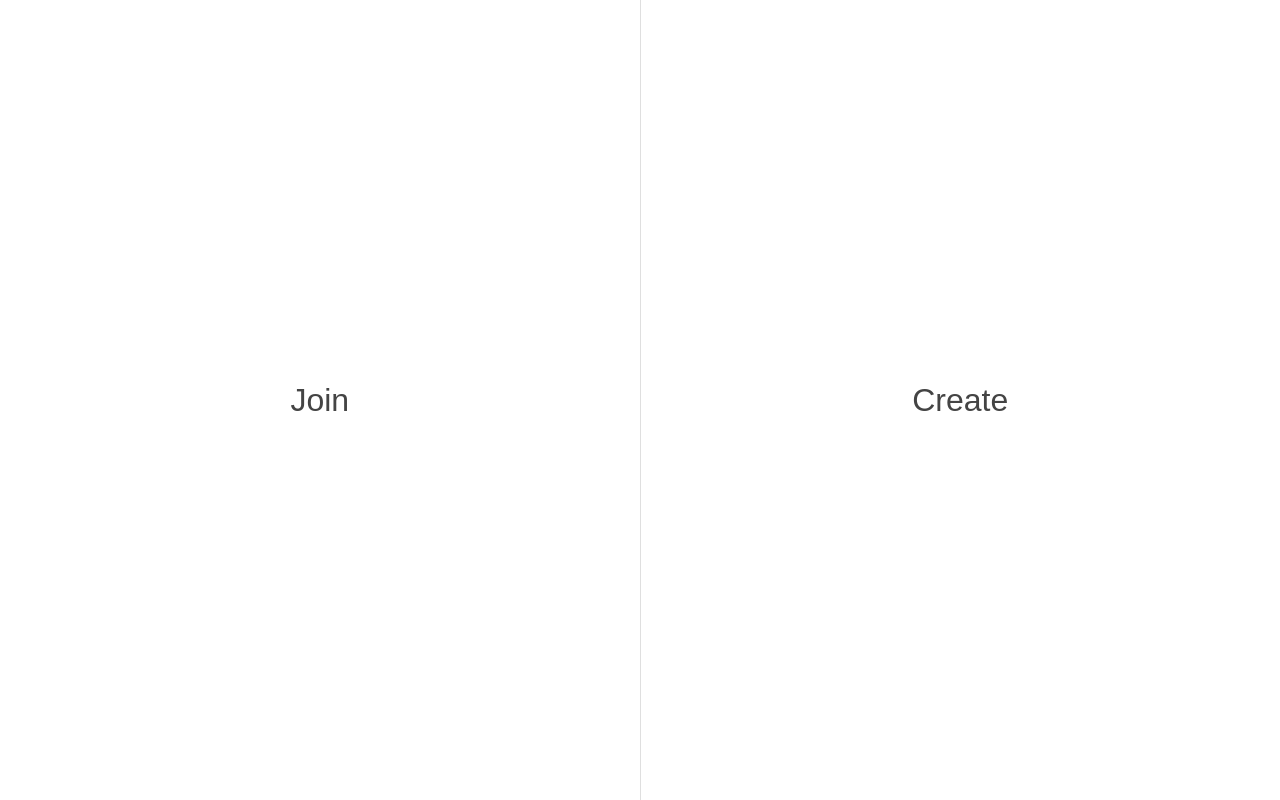
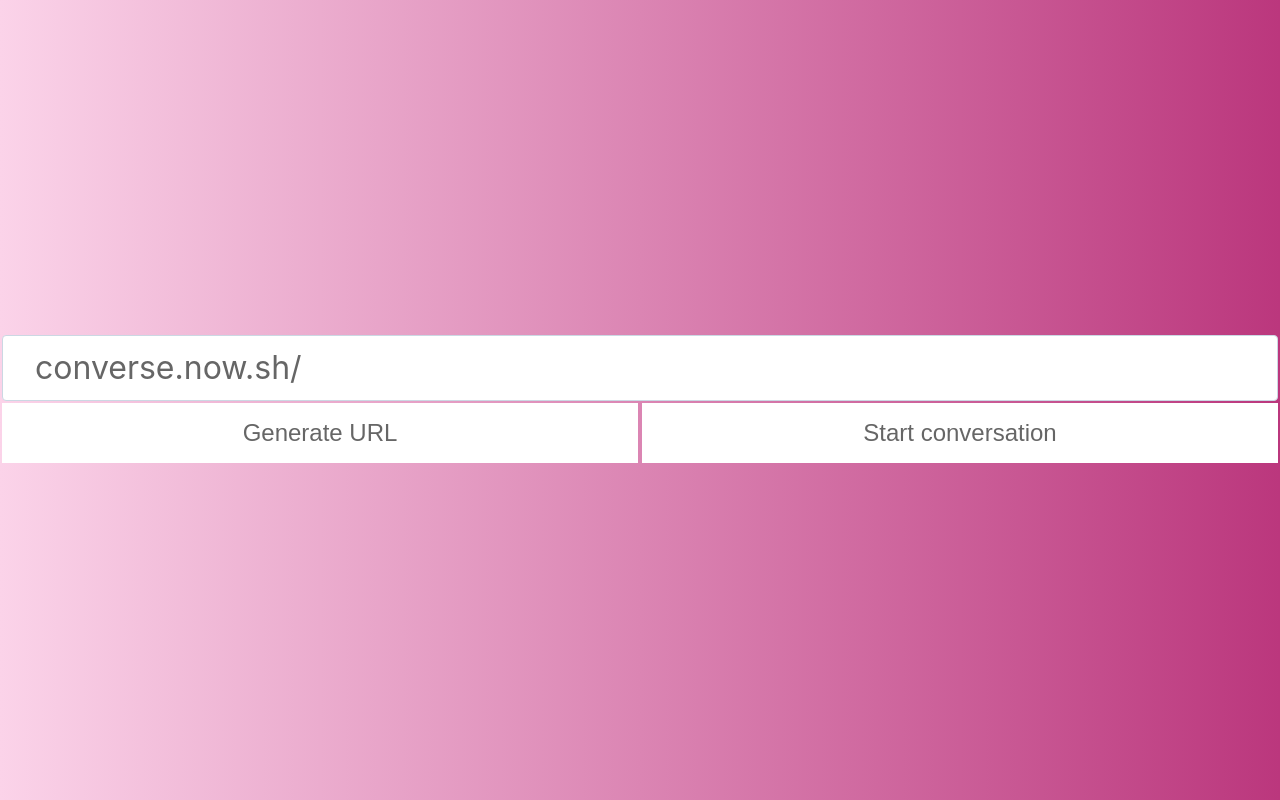
Before and after one commit to dijonmusters/videochat-client, a React (Create React App) app: page / in a window 1280 px wide. Built offline with nearby package versions, Linux system fonts and the light colour scheme.

Commit message:
implement landing page

```diff
--- a/src/App.js
+++ b/src/App.js
@@ -5,7 +5,8 @@ import Room from './components/Room';
 import Index from './components/Index';
 
 const Container = styled.div`
-  background-color: white;
+  background: linear-gradient(to right, #fbd3e9, #bb377d);
+
   min-height: 100vh;
   display: flex;
   color: #444;
@@ -29,3 +30,8 @@ const App = () => {
 };
 
 export default App;
+
+// TODO: Make landing page a URL structure with customisable path
+//        - two buttons: generate URL - create Coversation
+// TODO: Fix scroll on horizontal stack
+// TODO: handle disconnect
--- a/src/components/Index.js
+++ b/src/components/Index.js
@@ -1,25 +1,55 @@
-import React from 'react';
+import React, { useState, useRef, useEffect } from 'react';
 import styled from 'styled-components';
 import { useHistory } from 'react-router-dom';
 import { v1 as uuid } from 'uuid';
 
-const ButtonGroup = styled.div`
+const Container = styled.div`
   flex: 1;
   display: flex;
-  flex-wrap: wrap;
+  flex-direction: column;
+  justify-content: center;
+  color: #666;
+`;
+
+const Url = styled.div`
+  display: flex;
+  line-height: 2;
+  background: white;
+  border: 1px solid #cbd8e3;
+  align-items: center;
+  padding: 0 2rem;
+  border-radius: 4px;
+  margin: 0 0.125rem;
+`;
+
+const Static = styled.div`
+  flex: 0;
+  border-radius: 4px 0 0 4px;
+  font-size: 2rem;
+`;
+
+const Input = styled.input`
+  flex: 1;
+  font-size: 2rem;
+  border: none;
+  outline: none;
+  box-sizing: border-box;
+  color: inherit;
+  padding-left: 0.25rem;
+`;
+
+const Buttons = styled.div`
+  display: flex;
 `;
 
 const Button = styled.button`
   flex: 1;
-  background: transparent;
-  font-size: 2rem;
-  border: 0;
-  border-right: 1px solid #dfdfdf;
+  background: white;
+  font-size: 1.5rem;
+  padding: 1rem 0;
+  border: none;
   color: inherit;
-
-  &:last-child {
-    border-right: none;
-  }
+  margin: 0.125rem;
 
   &:hover {
     cursor: pointer;
@@ -27,18 +57,44 @@ const Button = styled.button`
 `;
 
 const Index = () => {
+  const [input, setInput] = useState('');
   const history = useHistory();
+  const inputRef = useRef();
+
+  useEffect(() => {
+    inputRef && inputRef.current.focus();
+  }, []);
 
   const createRoom = () => {
+    const id = input || uuid();
+    history.push(`/${id}`);
+  };
+
+  const randomRoom = () => {
     const id = uuid();
     history.push(`/${id}`);
   };
 
+  const handleEnterSubmit = (e) => {
+    e.key === 'Enter' && createRoom();
+  };
+
   return (
-    <ButtonGroup>
-      <Button>Join</Button>
-      <Button onClick={createRoom}>Create</Button>
-    </ButtonGroup>
+    <Container>
+      <Url>
+        <Static>converse.now.sh/</Static>
+        <Input
+          ref={inputRef}
+          value={input}
+          onChange={(e) => setInput(e.target.value)}
+          onKeyUp={handleEnterSubmit}
+        />
+      </Url>
+      <Buttons>
+        <Button onClick={randomRoom}>Generate URL</Button>
+        <Button onClick={createRoom}>Start conversation</Button>
+      </Buttons>
+    </Container>
   );
 };
 
--- a/src/components/Room.js
+++ b/src/components/Room.js
@@ -15,6 +15,7 @@ const Video = styled.video`
 const VideoContainer = styled.div`
   flex: 1;
   display: grid;
+  grid-gap: 1px;
   grid-template-columns: ${({ users }) => getColumns(users)};
 `;
 
--- a/src/index.js
+++ b/src/index.js
@@ -2,7 +2,6 @@ import React from 'react';
 import ReactDOM from 'react-dom';
 import './index.css';
 import App from './App';
-import * as serviceWorker from './serviceWorker';
 
 ReactDOM.render(
   <React.StrictMode>
@@ -10,12 +9,3 @@ ReactDOM.render(
   </React.StrictMode>,
   document.getElementById('root')
 );
-
-// If you want your app to work offline and load faster, you can change
-// unregister() to register() below. Note this comes with some pitfalls.
-// Learn more about service workers: https://bit.ly/CRA-PWA
-serviceWorker.unregister();
-
-// TODO: Add audio
-// TODO: Host separately
-// TODO: Add github action to wake server if needed
--- a/src/serviceWorker.js
+++ /dev/null
@@ -1,141 +0,0 @@
-// This optional code is used to register a service worker.
-// register() is not called by default.
-
-// This lets the app load faster on subsequent visits in production, and gives
-// it offline capabilities. However, it also means that developers (and users)
-// will only see deployed updates on subsequent visits to a page, after all the
-// existing tabs open on the page have been closed, since previously cached
-// resources are updated in the background.
-
-// To learn more about the benefits of this model and instructions on how to
-// opt-in, read https://bit.ly/CRA-PWA
-
-const isLocalhost = Boolean(
-  window.location.hostname === 'localhost' ||
-    // [::1] is the IPv6 localhost address.
-    window.location.hostname === '[::1]' ||
-    // 127.0.0.0/8 are considered localhost for IPv4.
-    window.location.hostname.match(
-      /^127(?:\.(?:25[0-5]|2[0-4][0-9]|[01]?[0-9][0-9]?)){3}$/
-    )
-);
-
-export function register(config) {
-  if (process.env.NODE_ENV === 'production' && 'serviceWorker' in navigator) {
-    // The URL constructor is available in all browsers that support SW.
-    const publicUrl = new URL(process.env.PUBLIC_URL, window.location.href);
-    if (publicUrl.origin !== window.location.origin) {
-      // Our service worker won't work if PUBLIC_URL is on a different origin
-      // from what our page is served on. This might happen if a CDN is used to
-      // serve assets; see https://github.com/facebook/create-react-app/issues/2374
-      return;
-    }
-
-    window.addEventListener('load', () => {
-      const swUrl = `${process.env.PUBLIC_URL}/service-worker.js`;
-
-      if (isLocalhost) {
-        // This is running on localhost. Let's check if a service worker still exists or not.
-        checkValidServiceWorker(swUrl, config);
-
-        // Add some additional logging to localhost, pointing developers to the
-        // service worker/PWA documentation.
-        navigator.serviceWorker.ready.then(() => {
-          console.log(
-            'This web app is being served cache-first by a service ' +
-              'worker. To learn more, visit https://bit.ly/CRA-PWA'
-          );
-        });
-      } else {
-        // Is not localhost. Just register service worker
-        registerValidSW(swUrl, config);
-      }
-    });
-  }
-}
-
-function registerValidSW(swUrl, config) {
-  navigator.serviceWorker
-    .register(swUrl)
-    .then(registration => {
-      registration.onupdatefound = () => {
-        const installingWorker = registration.installing;
-        if (installingWorker == null) {
-          return;
-        }
-        installingWorker.onstatechange = () => {
-          if (installingWorker.state === 'installed') {
-            if (navigator.serviceWorker.controller) {
-              // At this point, the updated precached content has been fetched,
-              // but the previous service worker will still serve the older
-              // content until all client tabs are closed.
-              console.log(
-                'New content is available and will be used when all ' +
-                  'tabs for this page are closed. See https://bit.ly/CRA-PWA.'
-              );
-
-              // Execute callback
-              if (config && config.onUpdate) {
-                config.onUpdate(registration);
-              }
-            } else {
-              // At this point, everything has been precached.
-              // It's the perfect time to display a
-              // "Content is cached for offline use." message.
-              console.log('Content is cached for offline use.');
-
-              // Execute callback
-              if (config && config.onSuccess) {
-                config.onSuccess(registration);
-              }
-            }
-          }
-        };
-      };
-    })
-    .catch(error => {
-      console.error('Error during service worker registration:', error);
-    });
-}
-
-function checkValidServiceWorker(swUrl, config) {
-  // Check if the service worker can be found. If it can't reload the page.
-  fetch(swUrl, {
-    headers: { 'Service-Worker': 'script' },
-  })
-    .then(response => {
-      // Ensure service worker exists, and that we really are getting a JS file.
-      const contentType = response.headers.get('content-type');
-      if (
-        response.status === 404 ||
-        (contentType != null && contentType.indexOf('javascript') === -1)
-      ) {
-        // No service worker found. Probably a different app. Reload the page.
-        navigator.serviceWorker.ready.then(registration => {
-          registration.unregister().then(() => {
-            window.location.reload();
-          });
-        });
-      } else {
-        // Service worker found. Proceed as normal.
-        registerValidSW(swUrl, config);
-      }
-    })
-    .catch(() => {
-      console.log(
-        'No internet connection found. App is running in offline mode.'
-      );
-    });
-}
-
-export function unregister() {
-  if ('serviceWorker' in navigator) {
-    navigator.serviceWorker.ready
-      .then(registration => {
-        registration.unregister();
-      })
-      .catch(error => {
-        console.error(error.message);
-      });
-  }
-}
```
Also changed, not shown: src/logo.svg (deleted), 1 other file (tests, documents, lock files or other folders).
